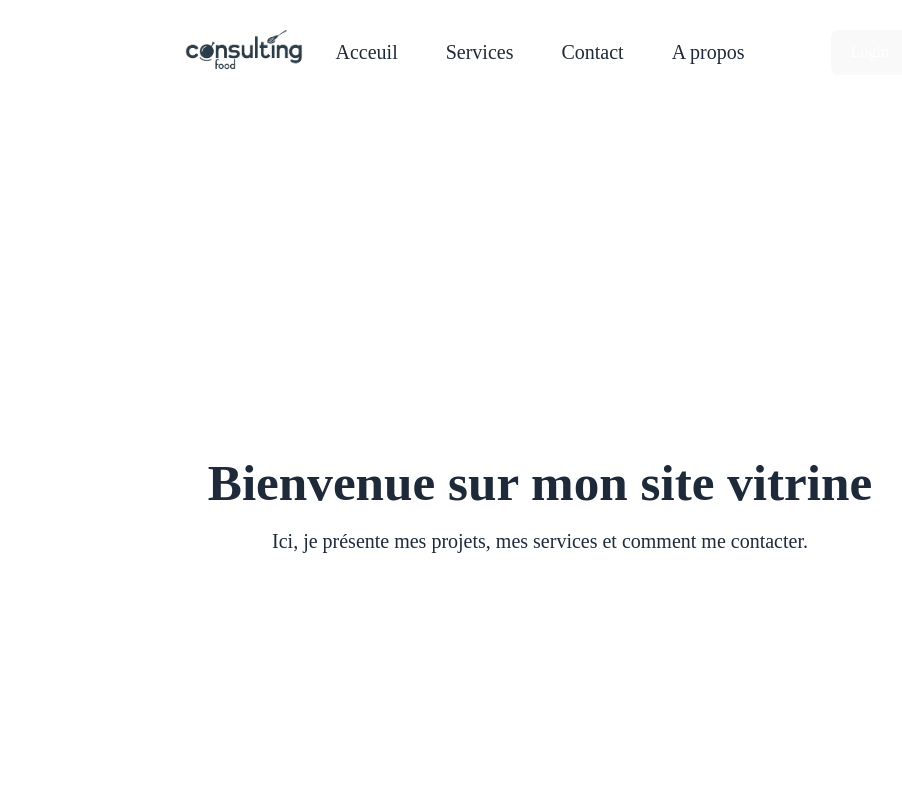
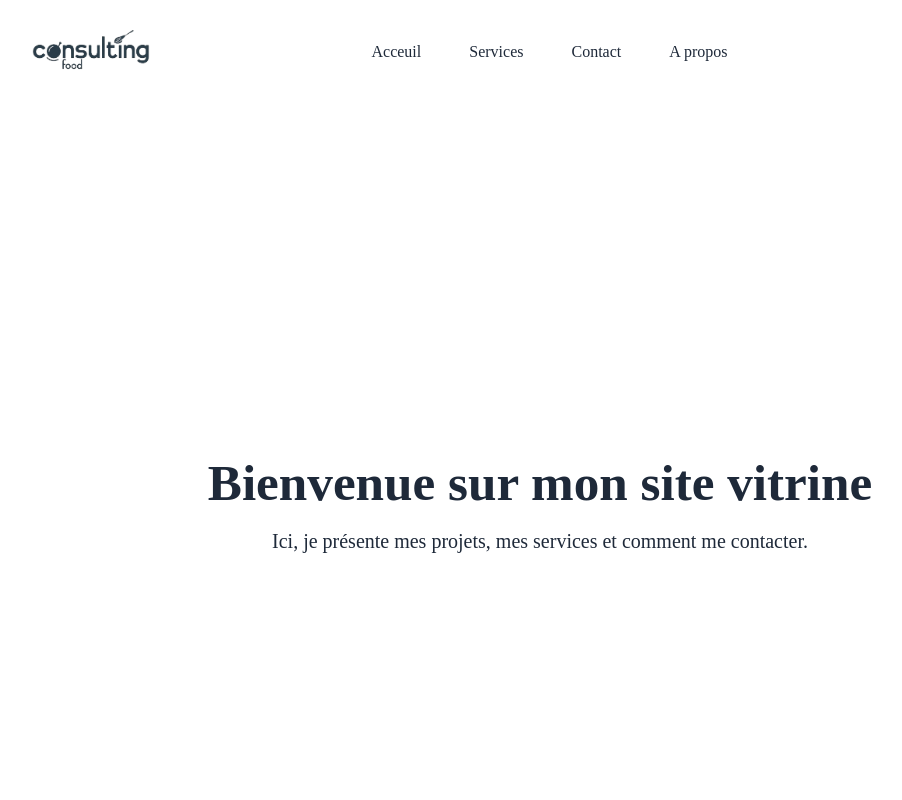
Before and after one commit to AntoninLmp/foodConsulting, a React (Vite) app: page / in a window 1280 px wide. Shown: the top 800 px of the page, without its empty margins (100-1002 px from the left). Built offline with nearby package versions, Linux system fonts and the light colour scheme; a web font is replaced by a local one.

Commit message:
<feat>: Add scroll effect to Navbar

```diff
--- a/src/pages/Navbar.tsx
+++ b/src/pages/Navbar.tsx
@@ -1,10 +1,28 @@
+import { useEffect, useState } from "react";
+
 function Navbar() {
+  const [scrolled, setScrolled] = useState(false);
+
+  useEffect(() => {
+    const handleScroll = () => {
+      setScrolled(window.scrollY > 60);
+    };
+
+    window.addEventListener("scroll", handleScroll);
+    return () => window.removeEventListener("scroll", handleScroll);
+  }, []);
+
   return (
     <nav className="navbar flex justify-around items-center p-4">
       <a href="/">
-        <img src="/logo-removebg-resize.png" alt="Logo" className="navbar__logo-img w-[150px]" />
+        <img src="/logo-removebg-resize.png" alt="Logo" className="w-[150px]" />
       </a>
-      <ul className="navbar__links flex space-x-4 text-xl gap-8 text-gray-800 fixed" >
+      <div className="flex justify-center">
+        <ul
+          className={`flex space-x-4 gap-8 text-gray-800 text-l transition-transform duration-1000  ${
+            scrolled ? "translate-y-5 fixed top-0.5 bg-gray-100 p-5 rounded-2xl" : "translate-y-0"
+          }`}
+        >
           <li>
             <a href="/">Acceuil</a>
           </li>
@@ -18,9 +36,10 @@ function Navbar() {
             <a href="/about">A propos</a>
           </li>
         </ul>
+      </div>
       <button className="bg-blue-500 text-white">
         <a href="/login" className="btn">
-          Login
+          Faire un devis
         </a>
       </button>
     </nav>
```
Lines whose indentation alone changed are shown as unchanged.
